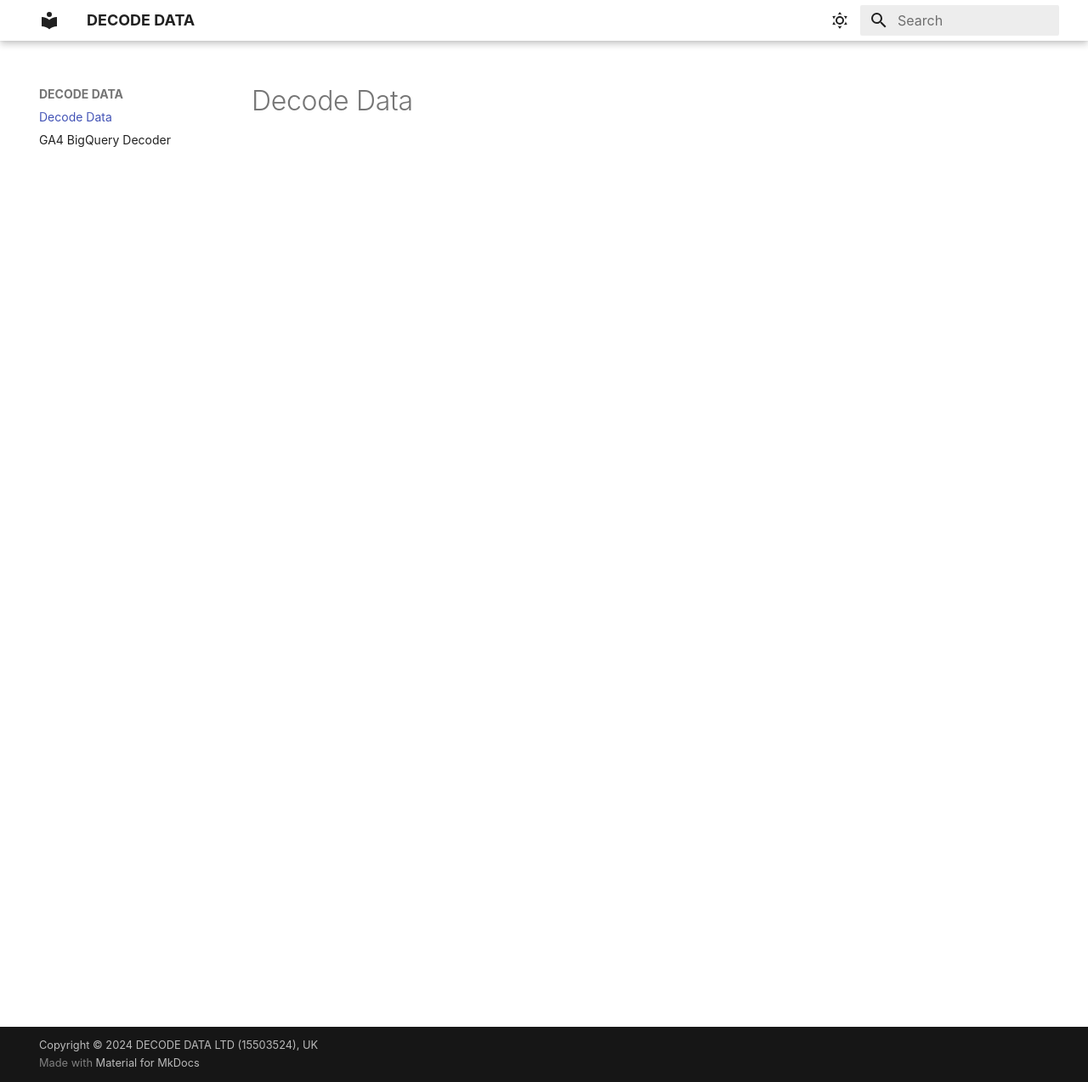
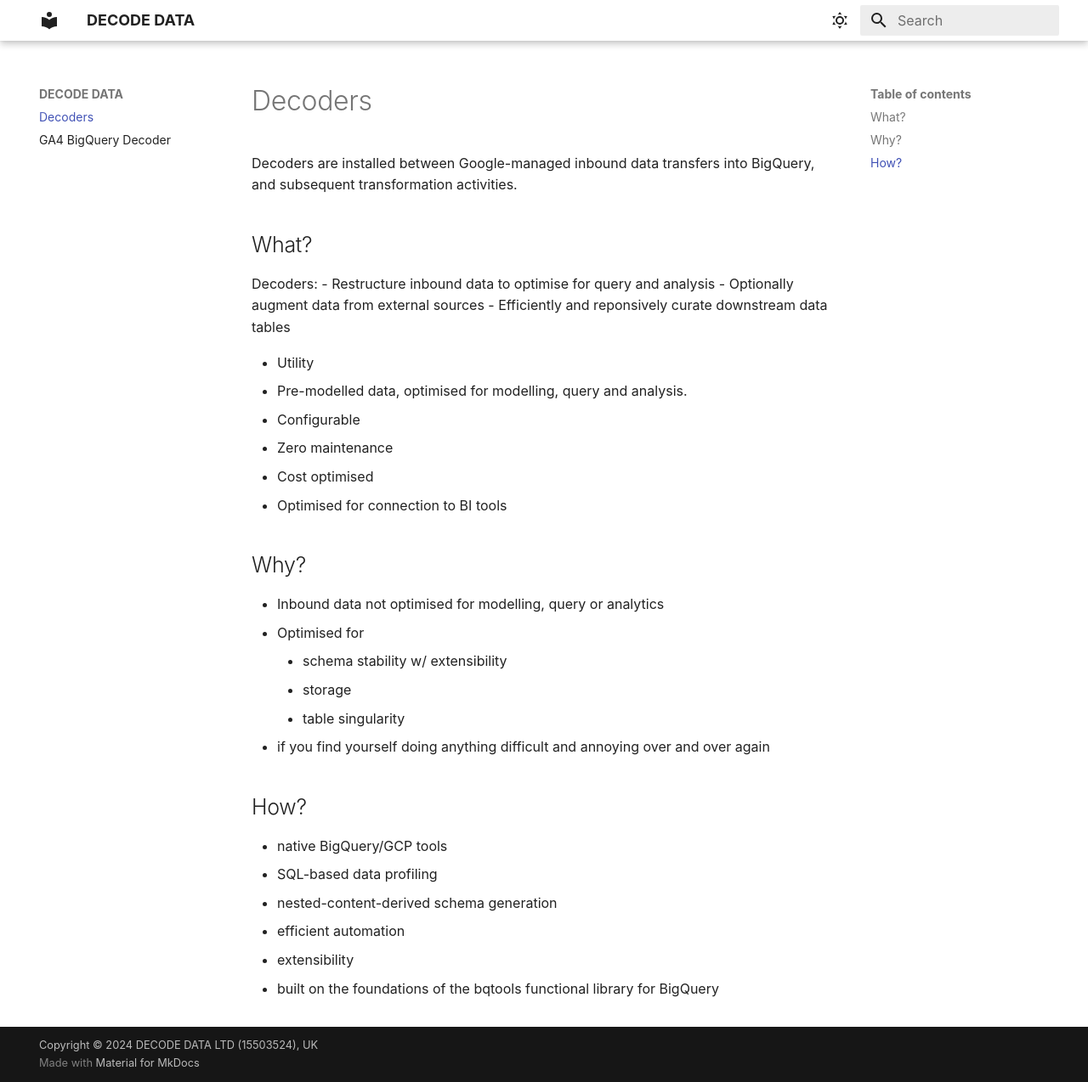
Before and after one commit to decode-data/decode-data.github.io, an MkDocs documentation site: the page built from docs/index.md, in a window 1280 px wide and 1274 px high. Shown: the whole window at 85% size. Built offline with MkDocs 1.6.1 and Material for MkDocs 9.7.7, drawn with Linux system fonts in a browser that asks for light colours; some web fonts are replaced.

Commit message:
updated decoders

```diff
--- a/docs/index.md
+++ b/docs/index.md
@@ -1 +1,35 @@
-# Decode Data
+# Decoders
+
+Decoders are installed between Google-managed inbound data transfers into BigQuery, and subsequent transformation activities.
+
+
+## What?
+Decoders:
+- Restructure inbound data to optimise for query and analysis
+- Optionally augment data from external sources
+- Efficiently and reponsively curate downstream data tables
+
+
+- Utility
+- Pre-modelled data, optimised for modelling, query and analysis.
+- Configurable
+- Zero maintenance
+- Cost optimised
+- Optimised for connection to BI tools
+
+## Why?
+- Inbound data not optimised for modelling, query or analytics
+- Optimised for
+    - schema stability w/ extensibility
+    - storage
+    - table singularity
+- if you find yourself doing anything difficult and annoying over and over again
+
+## How?
+- native BigQuery/GCP tools
+- SQL-based data profiling
+- nested-content-derived schema generation
+- efficient automation
+- extensibility
+
+- built on the foundations of the bqtools functional library for BigQuery
```
